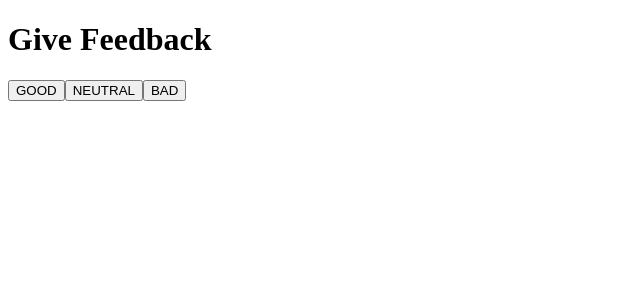
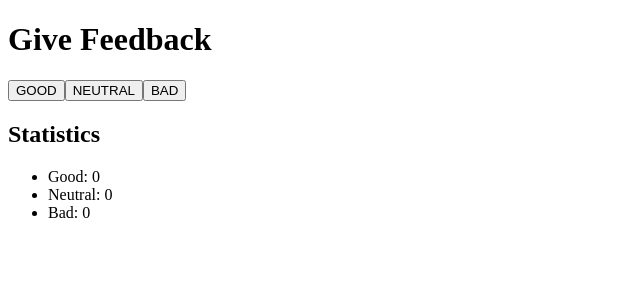
Before and after one commit to BrandonDrayton/full-stack-open, a React (Vite) app in the folder intro-to-react/unicafe/: page / in a window 1280 px wide. Shown: the top 300 px of the page, without its empty margins (0-640 px from the left). Built offline with nearby package versions, Linux system fonts and the light colour scheme.

Commit message:
Unicafe Step 1

```diff
--- a/intro-to-react/unicafe/src/App.jsx
+++ b/intro-to-react/unicafe/src/App.jsx
@@ -26,6 +26,14 @@ const App = () => {
         <button onClick={handleNeutralClick}>NEUTRAL</button>
         <button onClick={handleBadClick}>BAD</button>
       </div>
+      <div>
+        <h2>Statistics</h2>
+        <ul>
+          <li>Good: {good}</li>
+          <li>Neutral: {neutral}</li>
+          <li>Bad: {bad}</li>
+        </ul>
+      </div>
     </div>
   );
 };
```
